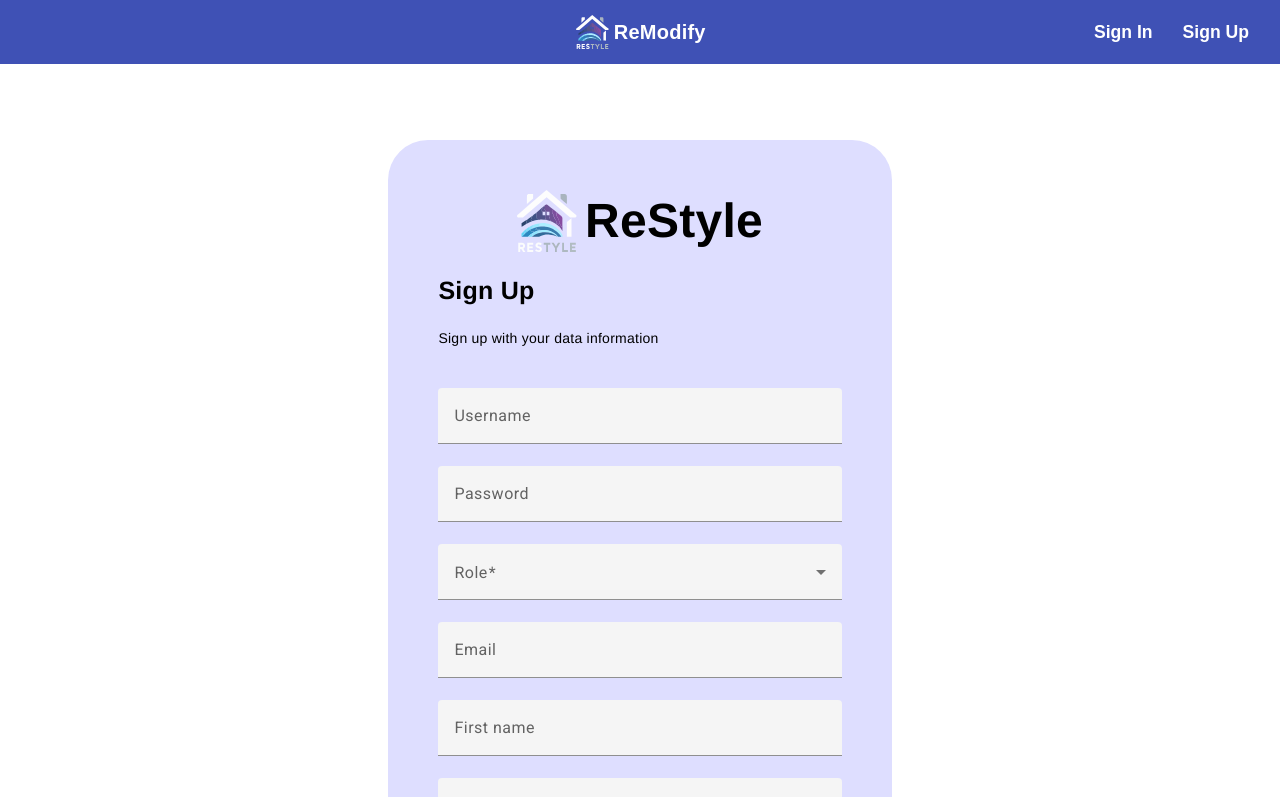
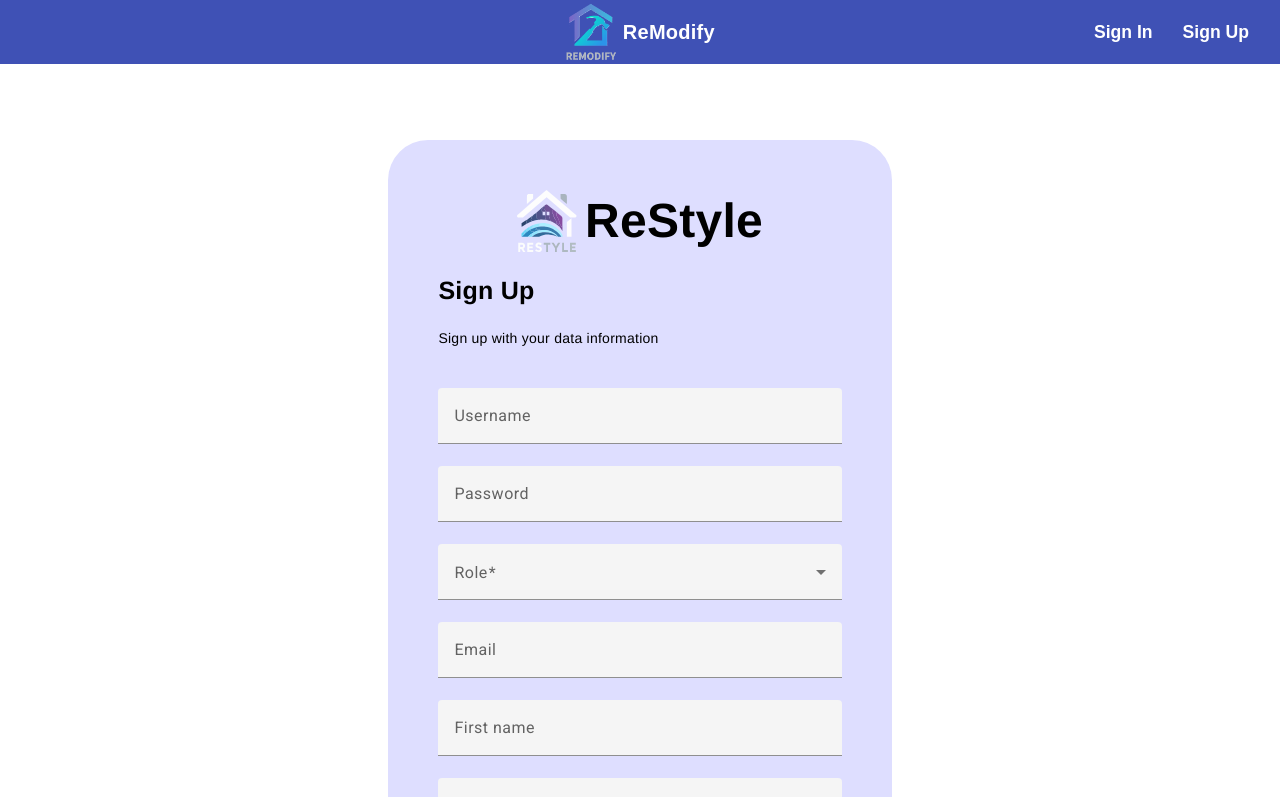
Before and after one commit to InnovaSoft-SI657-2402-SW72/Remodify-Frontend, an Angular app: page /home/sign-up in a window 1280 px wide. Shown: the top 797 px of the page. Built offline with nearby package versions, Linux system fonts and the light colour scheme.

Commit message:
feat(develop)L add Remodify logo

```diff
--- a/src/app/public/components/toolbar-home/toolbar-home.component.css
+++ b/src/app/public/components/toolbar-home/toolbar-home.component.css
@@ -26,6 +26,8 @@ mat-toolbar {
 
 .logo {
     cursor: pointer;
+    height: 60px;
+    width: auto;
 }
 
 button {
--- a/src/app/public/components/toolbar-home/toolbar-home.component.html
+++ b/src/app/public/components/toolbar-home/toolbar-home.component.html
@@ -1,6 +1,6 @@
 <mat-toolbar color="primary">
     <div class="logo-container">
-        <img src="assets/images/logo-ReStyle.svg" alt="Logo of ReStyle" class="logo" routerLink="/home">
+        <img src="assets/images/LogoRemodify.png" alt="Logo of ReStyle" class="logo" routerLink="/home">
         <span class="title-logo" routerLink="/home">ReModify</span>
     </div>
     <span class="spacer"></span>
--- a/src/app/public/components/toolbar/toolbar.component.html
+++ b/src/app/public/components/toolbar/toolbar.component.html
@@ -1,7 +1,7 @@
 <mat-toolbar class="toolbar fixed-toolbar">
     <mat-toolbar-row>
         <div class="toolbar-title-logo">
-            <img routerLink="/business" class="toolbar-logo" src="/assets/images/restyle-logo.svg" alt="reStyle Logo" width="40" height="40">
+            <img routerLink="/business" class="toolbar-logo" src="/assets/images/LogoRemodify.png" alt="reStyle Logo" width="40" height="40">
             <p routerLink="/business" class="toolbar-title">ReModify</p>
         </div>
         <div class="toolbar-icons">
```
Also changed, not shown: src/assets/images/LogoRemodify.png (added).
